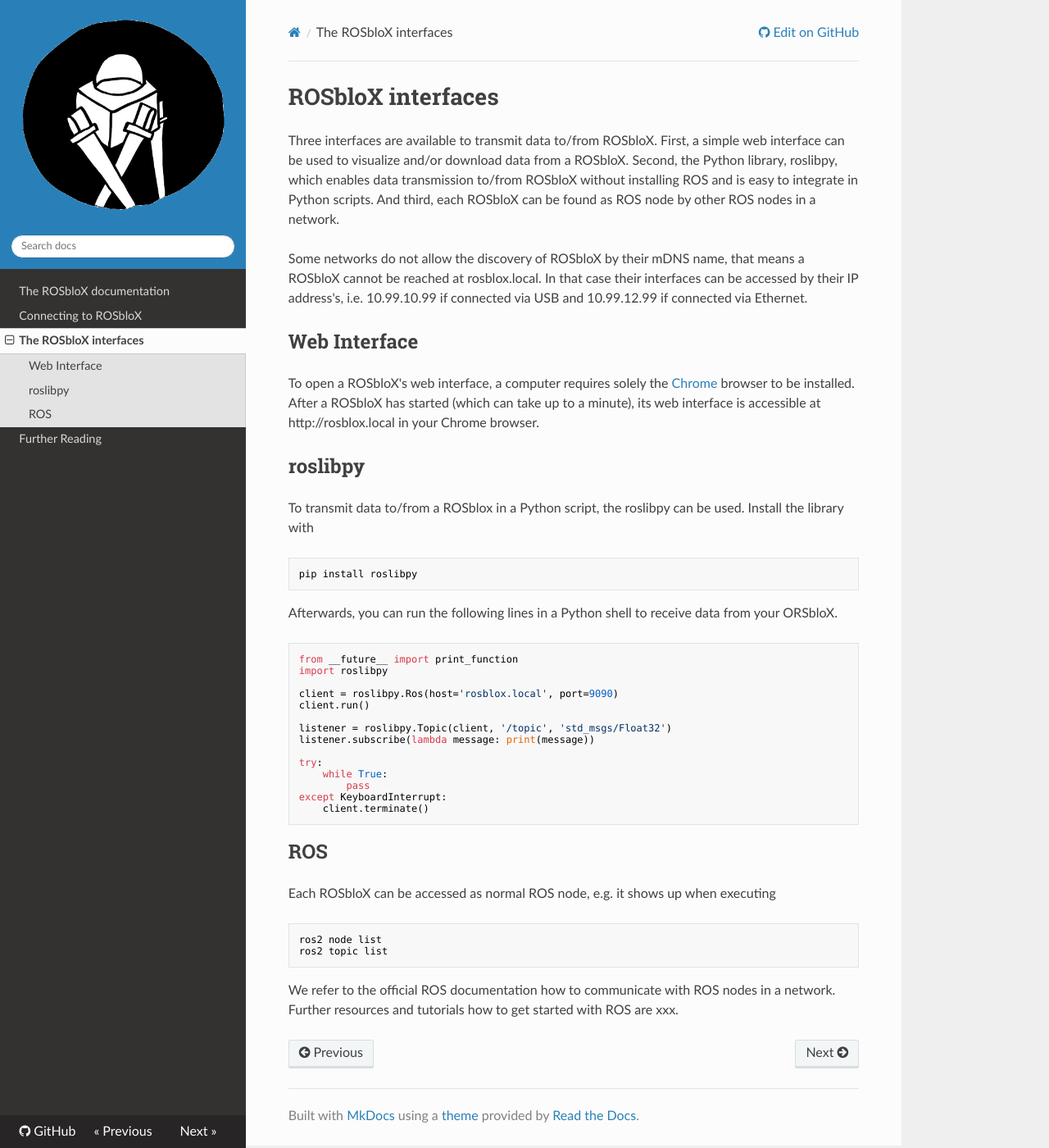
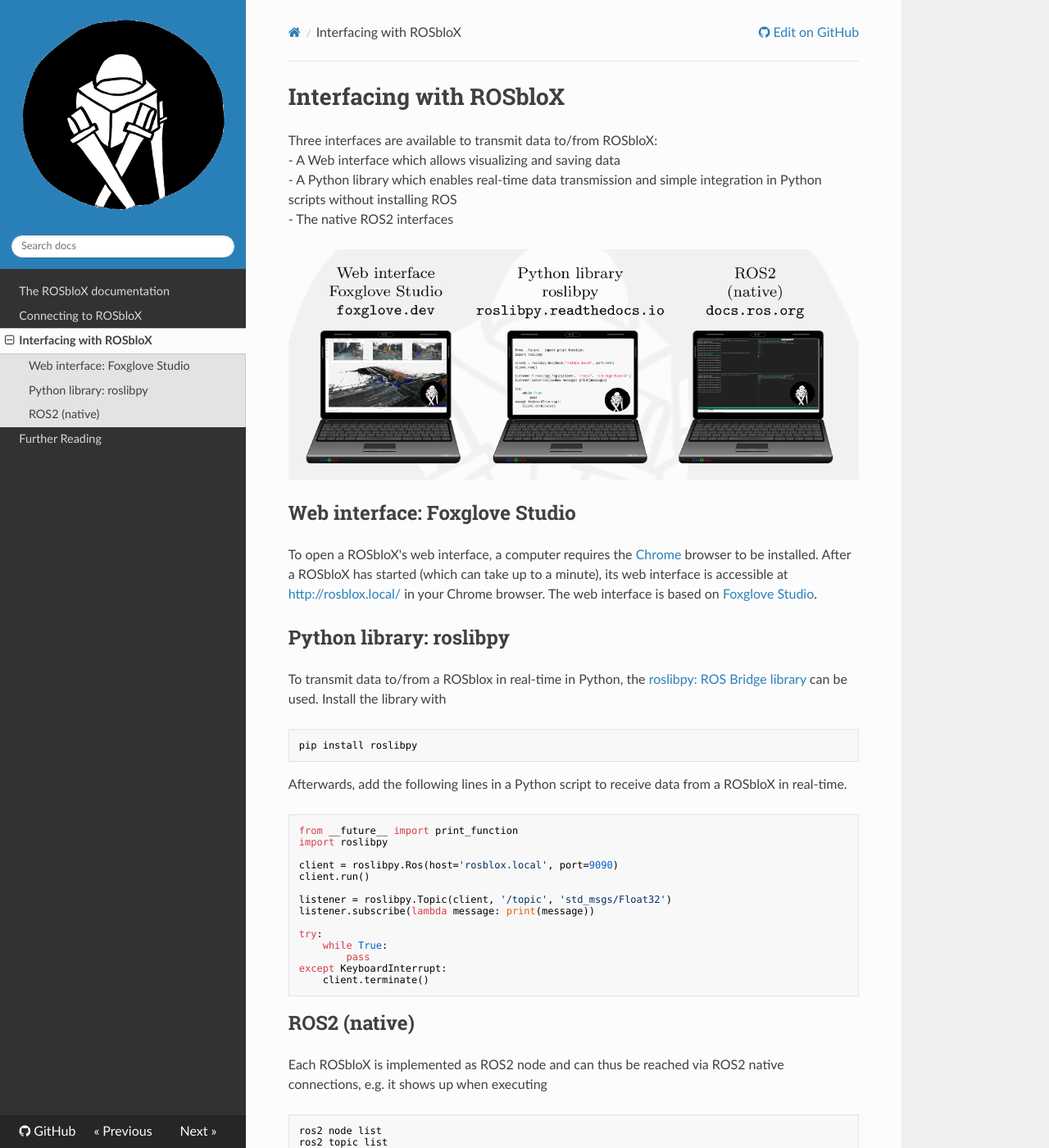
Before and after one commit to rosblox/rosblox.github.io, an MkDocs documentation site: the page built from docs/interface.md, in a window 1280 px wide and 1400 px high. Shown: the whole window at 82% size. Built offline with MkDocs 1.6.1, drawn with Linux system fonts in a browser that asks for light colours; nearby versions of some CDN libraries; some of the changed text lies outside the part shown.

Commit message:
Update docs.

````diff
--- a/docs/interface.md
+++ b/docs/interface.md
@@ -1,19 +1,26 @@
-# ROSbloX interfaces
+# Interfacing with ROSbloX
 
-Three interfaces are available to transmit data to/from ROSbloX. First, a simple web interface can be used to visualize and/or download data from a ROSbloX. Second, the Python library, roslibpy, which enables data transmission to/from ROSbloX without installing ROS and is easy to integrate in Python scripts. And third, each ROSbloX can be found as ROS node by other ROS nodes in a network.
 
-Some networks do not allow the discovery of ROSbloX by their mDNS name, that means a ROSbloX cannot be reached at rosblox.local. In that case their interfaces can be accessed by their IP address's, i.e. 10.99.10.99 if connected via USB and 10.99.12.99 if connected via Ethernet.
+Three interfaces are available to transmit data to/from ROSbloX:
+- A Web interface which allows visualizing and saving data
+- A Python library which enables real-time data transmission and simple integration in Python scripts without installing ROS
+- The native ROS2 interfaces
 
-## Web Interface
-To open a ROSbloX's web interface, a computer requires solely the [Chrome](https://www.google.com/chrome/) browser to be installed. After a ROSbloX has started (which can take up to a minute), its web interface is accessible at http://rosblox.local in your Chrome browser.
+![Interfacing with ROSbloX](img/interfaces.png)
 
-## roslibpy
 
-To transmit data to/from a ROSblox in a Python script, the roslibpy can be used. Install the library with
+## Web interface: Foxglove Studio
+
+To open a ROSbloX's web interface, a computer requires the [Chrome](https://www.google.com/chrome/) browser to be installed. After a ROSbloX has started (which can take up to a minute), its web interface is accessible at <http://rosblox.local/> in your Chrome browser. The web interface is based on [Foxglove Studio](https://foxglove.dev/studio).
+
+
+## Python library: roslibpy
+
+To transmit data to/from a ROSblox in real-time in Python, the [roslibpy: ROS Bridge library](https://roslibpy.readthedocs.io/) can be used. Install the library with
 ```
 pip install roslibpy
 ```
-Afterwards, you can run the following lines in a Python shell to receive data from your ORSbloX.
+Afterwards, add the following lines in a Python script to receive data from a ROSbloX in real-time.
 
 ```
 from __future__ import print_function
@@ -33,11 +40,11 @@
 ```
 
 
-## ROS
+## ROS2 (native)
 
-Each ROSbloX can be accessed as normal ROS node, e.g. it shows up when executing
+Each ROSbloX is implemented as ROS2 node and can thus be reached via ROS2 native connections, e.g. it shows up when executing
 ```
 ros2 node list
 ros2 topic list
 ```
-We refer to the official ROS documentation how to communicate with ROS nodes in a network. Further resources and tutorials how to get started with ROS are xxx.
+We refer to the official [ROS documentation](https://docs.ros.org/) to get started with ROS.
--- a/mkdocs.yml
+++ b/mkdocs.yml
@@ -3,7 +3,7 @@
 nav:
       - 'The ROSbloX documentation': index.md
       - 'Connecting to ROSbloX': 'connection.md'
-      - 'The ROSbloX interfaces': 'interface.md'
+      - 'Interfacing with ROSbloX': 'interface.md'
       - 'Further Reading': 'background.md'
 
 repo_url: https://github.com/rosblox/rosblox.github.io
````
Also changed, not shown: docs/img/interfaces.png (added).
